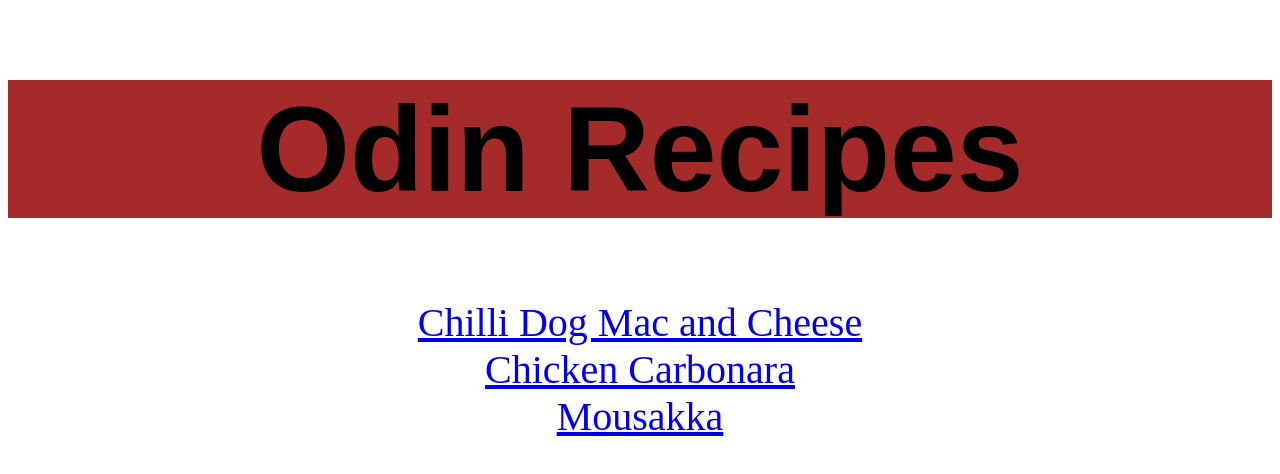
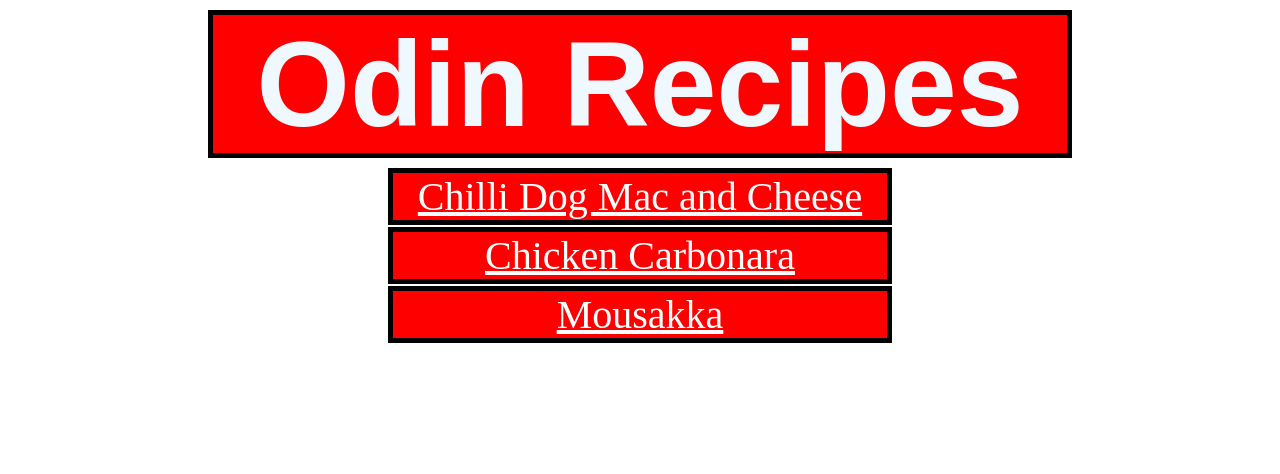
Before and after one commit to NeelsVS/odin-recipes, a plain HTML site: page index.html in a window 1280 px wide. Drawn offline with Linux system fonts and the light colour scheme.

Commit message:
Customized the homepage layout.
Add blocks around recipes.

Added a hover effect over recipes.

```diff
--- a/css/homepage.css
+++ b/css/homepage.css
@@ -1,14 +1,31 @@
 #or {
+    box-sizing: border-box;
+    border: solid black 5px;
+    margin: 10px 200px;
+
+}
+
+#or {
+    color: aliceblue;
     text-align: center;
     font-size: 120px;
     font-weight: 900;
     font-family: Arial, Helvetica, sans-serif;
     font-weight: bold;
-    background-color: brown;
+    background-color: red
 }
 
-div {
+div a{
+    color: rgb(255, 255, 255);
+    margin: 2px 380px;
+    border: solid black 5px;
+    background-color: rgb(255, 0, 0);
     text-align: center;
     font-weight: 500;
     font-size: 40px;
+    display: block;
 }
+ div :hover {
+    color: rgb(0, 0, 0);
+    background-color: rgb(185, 8, 2);
+ }
--- a/index.html
+++ b/index.html
@@ -14,7 +14,7 @@
 <!--Classes are for the CSS file-->
 
 
-     <div><a href="odin-recipes/chili-dog-mac-and-cheese.html" target="_blank">Chilli Dog Mac and Cheese</a></div>
+     <div><a href="odin-recipes/chili-dog-mac-and-cheese.html" target="_blank"><span>Chilli Dog Mac and Cheese</span></a></div>
 
      <div><a href="odin-recipes/chiken-carbonara.html" target="_blank">Chicken Carbonara</a></div>
 
```
